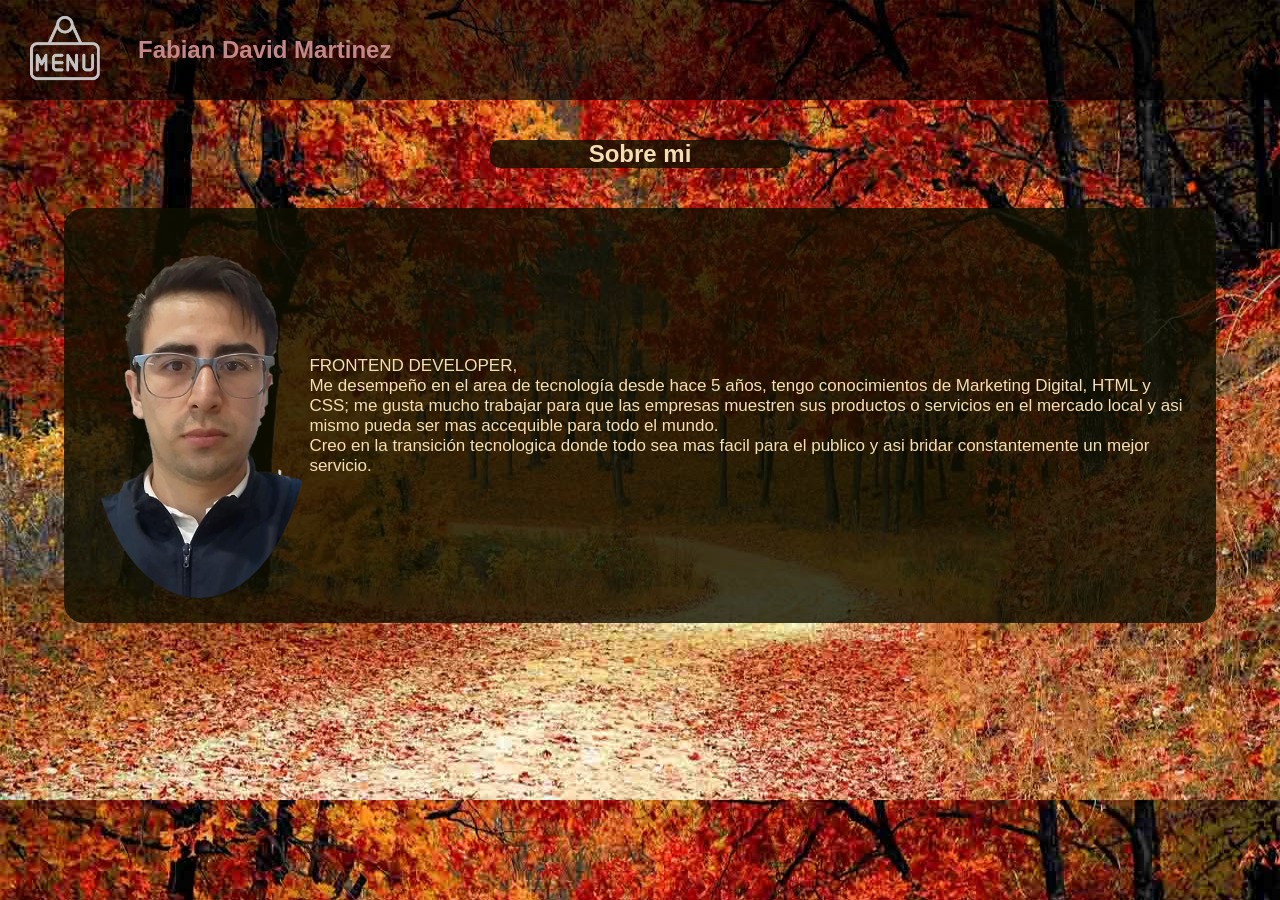
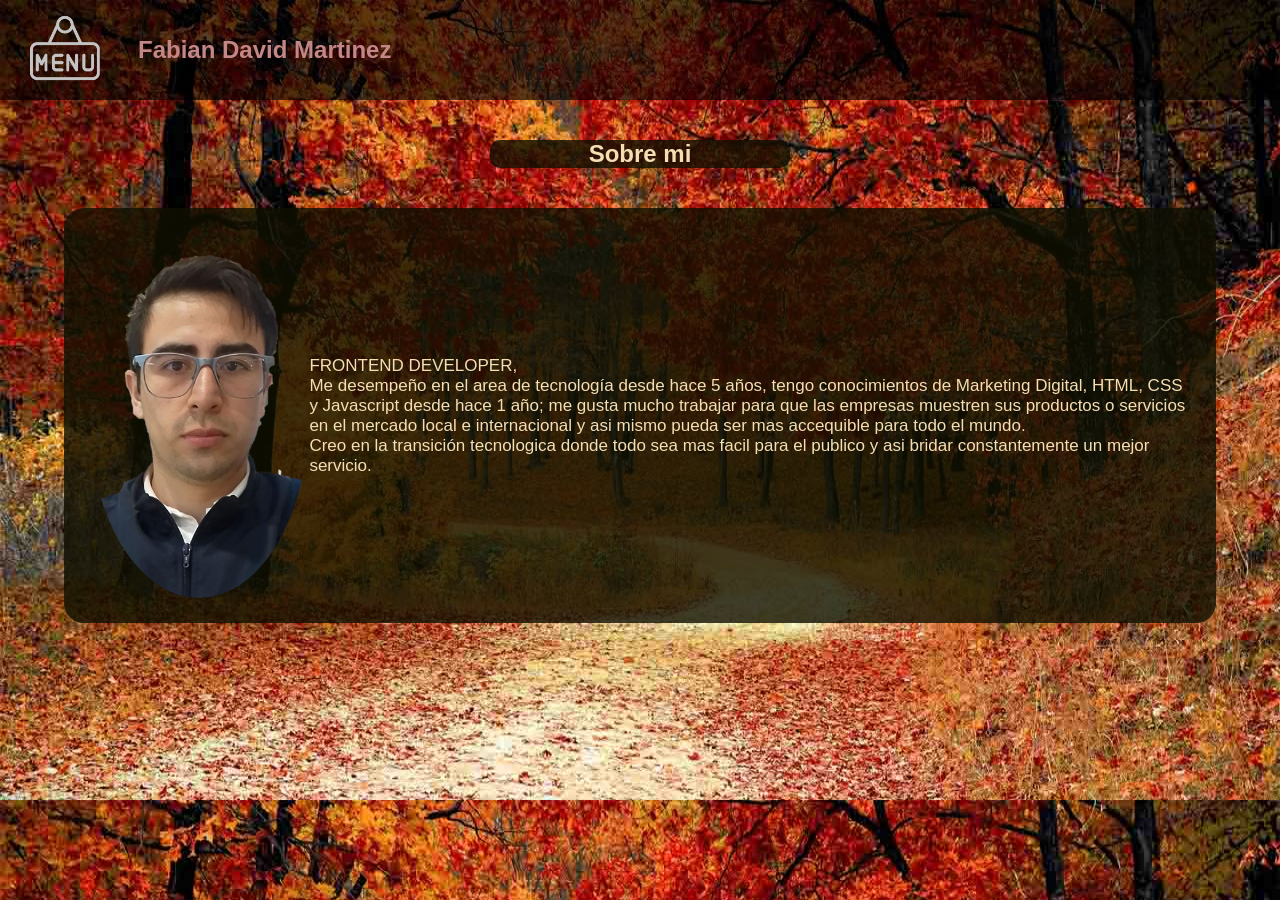
Before and after one commit to fabian-marthin/Curriculum, a plain HTML site: page index.html in a window 1280 px wide. Drawn offline with Linux system fonts and the light colour scheme.

Commit message:
se guardan cambios

```diff
--- a/index.html
+++ b/index.html
@@ -35,7 +35,7 @@
                 <p>
                 <img class="foto" src="./imagenees/foto.jpeg" alt="Fabian Martinez"> FRONTEND DEVELOPER,
                 <br>
-                Me desempeño en el area de tecnología desde hace 5 años, tengo conocimientos de Marketing Digital, HTML y CSS; me gusta mucho trabajar para que las empresas muestren sus productos o servicios en el mercado local y asi mismo pueda ser mas accequible para todo el mundo.
+                Me desempeño en el area de tecnología desde hace 5 años, tengo conocimientos de Marketing Digital, HTML, CSS y Javascript desde hace 1 año; me gusta mucho trabajar para que las empresas muestren sus productos o servicios en el mercado local e internacional y asi mismo pueda ser mas accequible para todo el mundo.
                 <br>
                 Creo en la transición tecnologica donde todo sea mas facil para el publico y asi bridar constantemente un mejor servicio.
                 </p>
```
